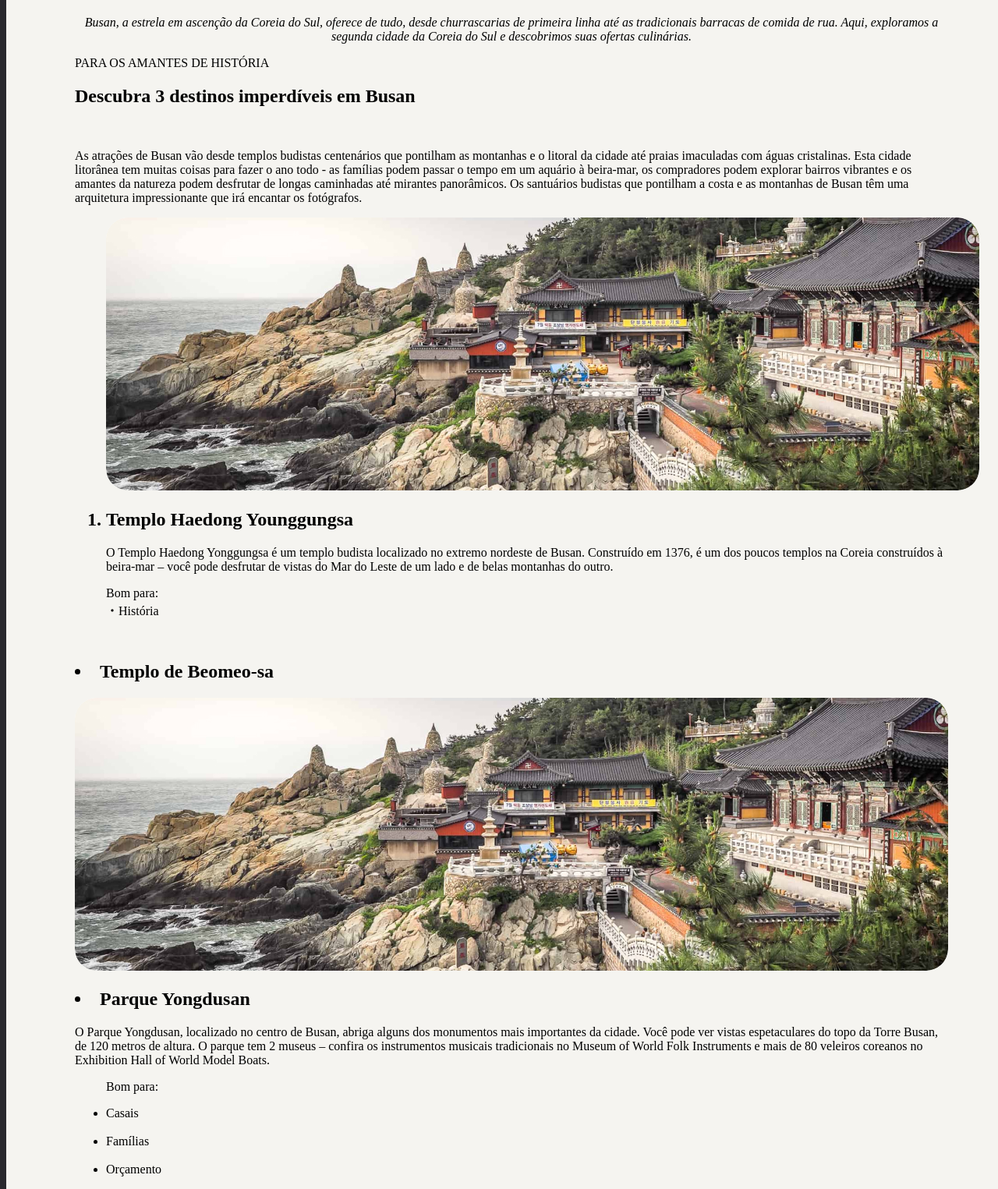
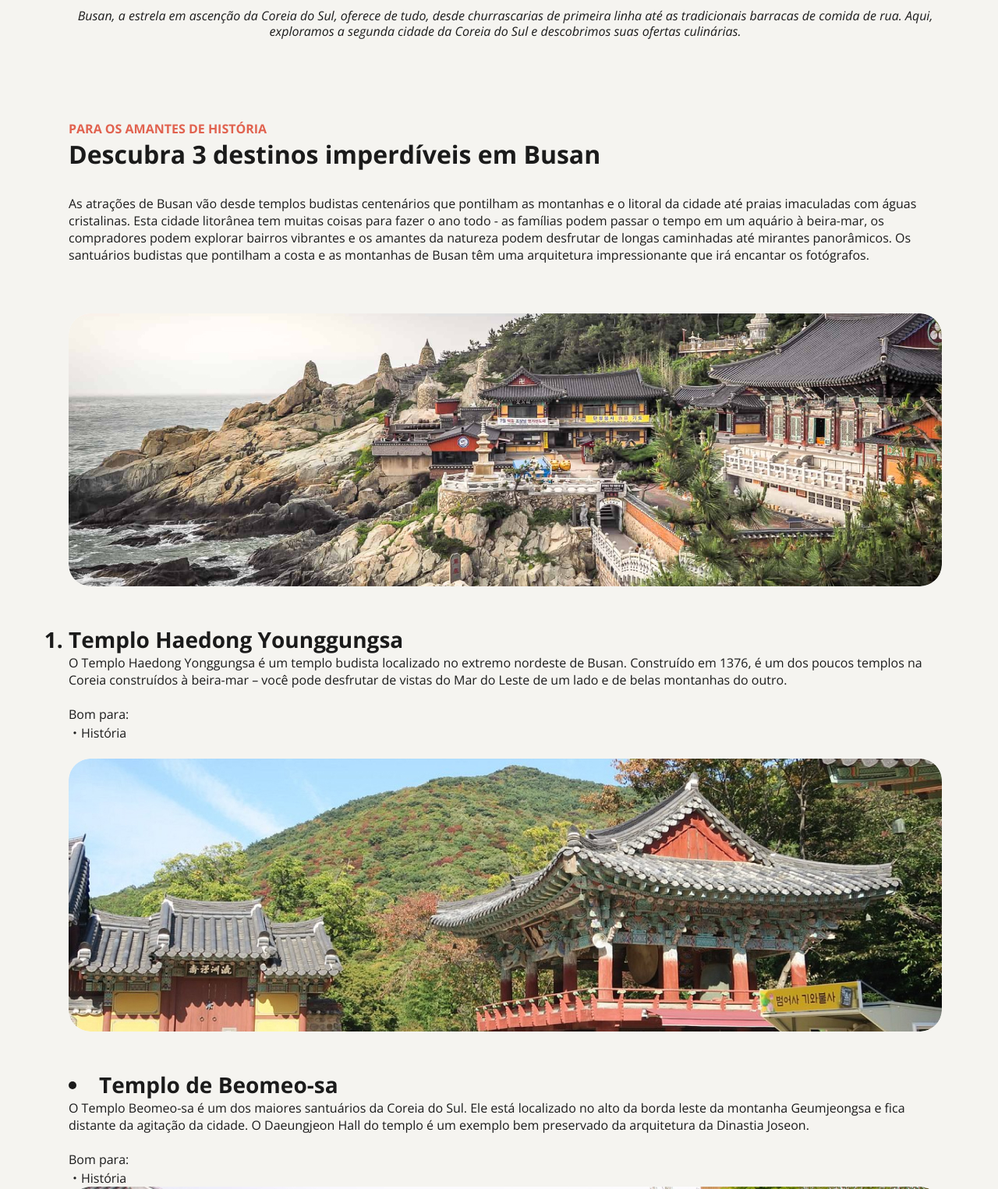
Before and after one commit to leu331/Turismo, a plain HTML site: page index.html in a window 1280 px wide. Shown: the part 886-2411 px from the top of the page at 78% size. Drawn offline with nearby package versions, Linux system fonts and the light colour scheme; a web font is replaced by a local one.

Commit message:
aplicando css

```diff
--- a/index.html
+++ b/index.html
@@ -1,7 +1,9 @@
 <!DOCTYPE html>
 <html lang="pt-br">
 <head>
-    <link rel="preconnect" href="https://fonts.googleapis.com">
+<link rel="preconnect" href="https://fonts.googleapis.com">
+<link rel="preconnect" href="https://fonts.gstatic.com" crossorigin>
+<link rel="preconnect" href="https://fonts.googleapis.com">
 <link rel="preconnect" href="https://fonts.gstatic.com" crossorigin>
 
     <meta charset="UTF-8">
@@ -9,6 +11,7 @@
     <title>Página de Turismo</title>
     <link rel="stylesheet" href="style.css">
     <link href="https://fonts.googleapis.com/css2?family=Open+Sans:ital,wght@0,300..800;1,300..800&display=swap" rel="stylesheet">
+    <link href="https://fonts.googleapis.com/css2?family=Alice&family=Open+Sans:ital,wght@0,300..800;1,300..800&display=swap" rel="stylesheet">
 </head>
 <body>
     <div id="page">
@@ -16,6 +19,7 @@
         <main>
         <section div id="pre"><P>SUA PRÓXIMA VIAGEM:
         </P>
+        </section>
         </section>
 
         <h1>Conheça Busan</h1>
@@ -26,33 +30,37 @@
     </section>
 
     <section id="3destinies">
-    <P>PARA OS AMANTES DE HISTÓRIA</P>
+    <section id="pre2"><P>PARA OS AMANTES DE HISTÓRIA</P></section>
     <h2>Descubra 3 destinos imperdíveis em Busan</h2><BR>
-    <p>As atrações de Busan vão desde templos budistas centenários que pontilham as montanhas e o litoral da cidade até praias imaculadas com águas cristalinas. Esta cidade litorânea tem muitas coisas para fazer o ano todo - as famílias podem passar o tempo em um aquário à beira-mar, os compradores podem explorar bairros vibrantes e os amantes da natureza podem desfrutar de longas caminhadas até mirantes panorâmicos.
-    Os santuários budistas que pontilham a costa e as montanhas de Busan têm uma arquitetura impressionante que irá encantar os fotógrafos.</p>
+    <section id="pre3"><p>As atrações de Busan vão desde templos budistas centenários que pontilham as montanhas e o litoral da cidade até praias imaculadas com águas cristalinas. Esta cidade litorânea tem muitas coisas para fazer o ano todo - as famílias podem passar o tempo em um aquário à beira-mar, os compradores podem explorar bairros vibrantes e os amantes da natureza podem desfrutar de longas caminhadas até mirantes panorâmicos.
+    Os santuários budistas que pontilham a costa e as montanhas de Busan têm uma arquitetura impressionante que irá encantar os fotógrafos.</p></section>
 
     </section>
 
     <section id= "haedongtemple">
     <ol>
         <img src="assets/second image.jpg" alt="3 destinos imperdíveis">
-        <h2><li>Templo Haedong Younggungsa</li></h2>
-        <p>O Templo Haedong Yonggungsa é um templo budista localizado no extremo nordeste de Busan. Construído em 1376, é um dos poucos templos na Coreia construídos à beira-mar – você pode desfrutar de vistas do Mar do Leste de um lado e de belas montanhas do outro.</p>
+        <h3><li>Templo Haedong Younggungsa</li></h3>
+        <p>O Templo Haedong Yonggungsa é um templo budista localizado no extremo nordeste de Busan. Construído em 1376, é um dos poucos templos na Coreia construídos à beira-mar – você pode desfrutar de vistas do Mar do Leste de um lado e de belas montanhas do outro.</p> <br>
         <p>Bom para:
         <br>
         ・História</p>
         <br>
     </section>
+    <img src="assets/third image.jpg" alt="santuario">
+    <section id="beomeosatemple">
+    <h3><li>Templo de Beomeo-sa</li></h3> <!--adicionar li e corrigir bug-->
+    <p>O Templo Beomeo-sa é um dos maiores santuários da Coreia do Sul. Ele está localizado no alto da borda leste da montanha Geumjeongsa e fica distante da agitação da cidade. O Daeungjeon Hall do templo é um exemplo bem preservado da arquitetura da Dinastia Joseon. </p> <br>
 
-    <section id="beomeosatemple">
-    <h2><li>Templo de Beomeo-sa</li></h2> <!--adicionar li e corrigir bug-->
+       <p> Bom para: <br>
+        ・História</p>
 
-    <img src="assets/second image.jpg" alt="santuário da Coreia do Sul">
+
     </section>
-
+    <img src="assets/quarter image.jpg" alt="park">
     <section id="yongpark">
-        <h2><li>Parque Yongdusan</li></h2>
-        <p>O Parque Yongdusan, localizado no centro de Busan, abriga alguns dos monumentos mais importantes da cidade. Você pode ver vistas espetaculares do topo da Torre Busan, de 120 metros de altura. O parque tem 2 museus – confira os instrumentos musicais tradicionais no Museum of World Folk Instruments e mais de 80 veleiros coreanos no Exhibition Hall of World Model Boats.</p>
+        <h3><li>Parque Yongdusan</li></h3>
+        <p>O Parque Yongdusan, localizado no centro de Busan, abriga alguns dos monumentos mais importantes da cidade. Você pode ver vistas espetaculares do topo da Torre Busan, de 120 metros de altura. O parque tem 2 museus – confira os instrumentos musicais tradicionais no Museum of World Folk Instruments e mais de 80 veleiros coreanos no Exhibition Hall of World Model Boats.</p> <br>
         <ul>
             <p>Bom para: <br>
             <div id="casais"><li>Casais</li><br></div>
@@ -62,7 +70,13 @@
         </ul>
    </ol>
 
-
+   <section id="ultimop"><p>As melhores coisas para fazer em Busan mostram a reputação da cidade como um importante porto marítimo na Ásia. Frequentemente vista como a essência da Coreia do Sul, você experimentará uma atmosfera única em termos de diversidade étnica e cultural, já que a cidade recebe um público cosmopolita o ano todo.</p>
+   </section>
+   <br>
+    <footer>Feito com
+    <img src="assets/ph_heart-fill.svg" alt="coração fofo">
+    pela Rocketseat
+    </footer>
 
     </main>
     </div>
--- a/style.css
+++ b/style.css
@@ -1,6 +1,13 @@
-#root {
+* { /* parâmetro raíz para mexer com todo o projeto */
+    margin: 0;
+    padding: 0;
+}
+
+:root {
     font-family: "Open Sans", sans-serif;
     font-size: 16px;
+    color: #1b1b1b;
+    text-align: left;
 
 }
 
@@ -9,7 +16,6 @@ body {
     background-size: cover;
 }
 
-/*body (alteraria toda a página, preciso alterar pelo page e dar um background para o body depois*/
  #page {
     background-color: #F5F4F0;
     width: 1120px;
@@ -20,22 +26,82 @@ body {
 
 h1 {
     font-family: "Open Sans", sans-serif;
-    font-style: bold;
+    font-weight: bolder;
     font-size: 32px;
     color: #1b1b1b;
+    line-height: 49px;
+    margin-bottom: 40px;
+    width: 275px;
+    margin-top: 8px;
+
 }
 
 img {
     border-radius: 28px;
+    margin-bottom: 24px;
 }
 
 section#pre {
     font-size: 16px;
     color:#E1624F;
     font-weight: bold;
+    line-height: 22px;
+    width: 183;
+    margin-bottom: 8px;
+
 }
 
 section#subtitle {
     font-style: italic;
     text-align: center;
+    line-height: 20px;
+    padding-bottom: 40px;
 }
+
+section#ultimop {
+    text-align: center;
+    font-family: "Open Sans", sans-serif;
+    margin-top: 80px;
+
+}
+
+section#pre2 {
+    color: #E1624F;
+    font-weight: bold;
+    margin-top: 64px;
+    line-height: 22px;
+}
+
+h2 {
+    padding-bottom: 8px;
+    font-size: 32px;
+    line-height: 44px;
+}
+
+section#pre3 {
+    padding-bottom:64px;
+
+}
+
+h3 {
+    font-size: 28px;
+    font-size: 28px;
+    line-height: 38px;
+    margin-top: 20px;
+}
+
+h3 img {
+    border-radius: 600px;
+}
+
+footer {
+    text-align: center;
+    line-height: 150px;
+    font-family: "Alice", serif;
+
+}
+
+footer img {
+    vertical-align: middle; /*não está ficando no meio, verificar novamente*/
+
+}
```
